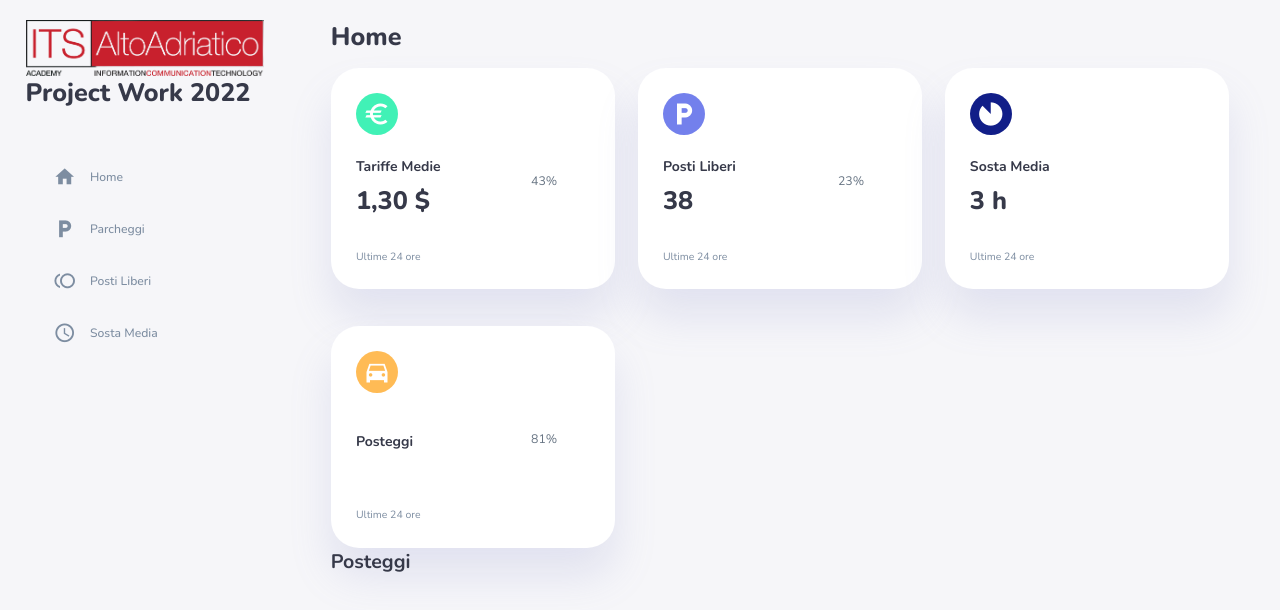
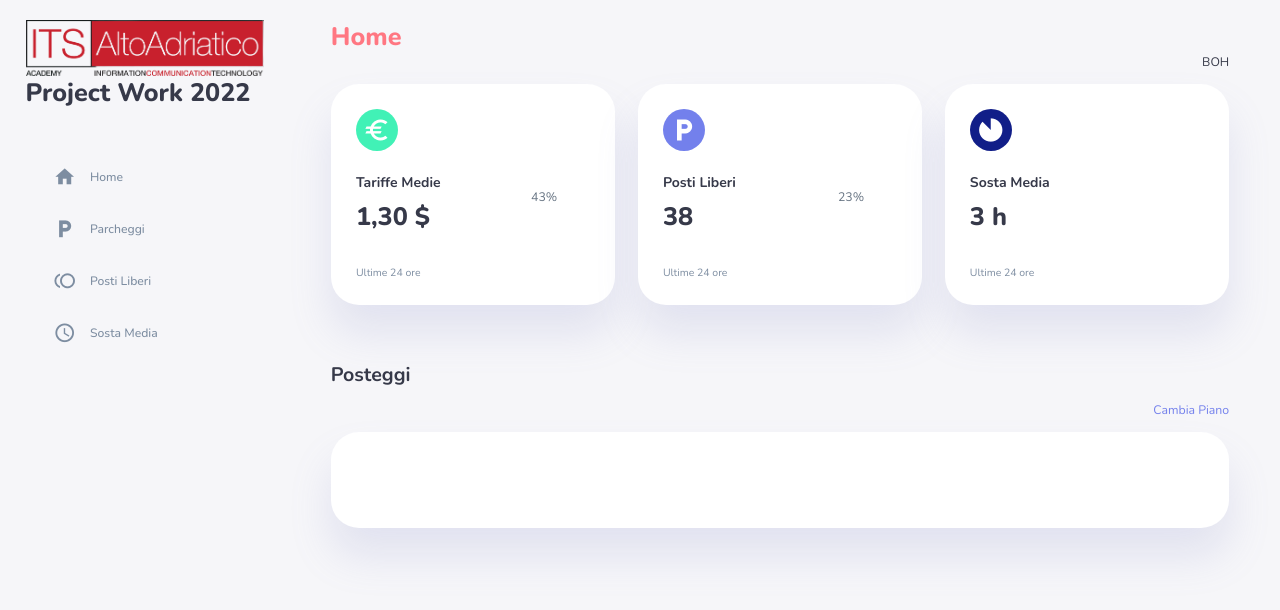
Before and after one commit to ClutchedIt/ProjectWork, a plain HTML site: page index.html in a window 1280 px wide. Drawn offline with nearby package versions, Linux system fonts and the light colour scheme.

Commit message:
Fixes and started with table view

```diff
--- a/index.html
+++ b/index.html
@@ -12,6 +12,7 @@
     </head>
     <body>
         <div class="container">
+            <!---------------  STARTING ASIDE  ---------------->
             <aside>
                 <div class="top">
                     <div class="logo">
@@ -43,8 +44,14 @@
                 </div>
             </aside>
             <!-------------------- END OF ASIDE -------------------->
+            <!-----------------  STARTING MAIN  ------------------->
             <main>
-                <h1>Home</h1>
+                <div class="header">
+                    <h1>Home</h1>
+                    <div class="top">
+                        <a href="#">BOH</a>
+                    </div>
+                </div>
 
                 <div class="insights">
                     <div class="TariffaMedia">
@@ -95,33 +102,42 @@
                         <small class="text-muted">Ultime 24 ore</small>
                     </div>
                     <!------------------- END OF USUAL PARKING LENGHT ------------------->
-                    <div class="Posteggi">
-                        <span class="material-icons-sharp">directions_car</span>
-                        <div class="middle">
-                            <div class="left">
-                                <h3>Posteggi</h3>
-                            </div>
-                            <div class="progress">
-                                <div class="number">
-                                    <p>81%</p>
-                                </div>
-                            </div>
-                        </div>
-                        <small class="text-muted">Ultime 24 ore</small>
-                    </div>
-                    <!------------------- END OF PARKING LOTS ------------------->
                 </div>
                 <!-----------------------  END OF INSIGHTS  ------------------->
-
+                <!------------------  STARTING TABLE  --------------------->
                 <div class="posteggi">
                     <h2>Posteggi</h2>
+                    <a href="#">Cambia Piano</a>
                     <table>
-                        <thread
+                        <thread>
+                            <tr>
+                                <th></th>
+                                <th></th>
+                                <th></th>
+                                <th></th>
+                                <th></th>
+                                <th></th>
+                                <th></th>
+                                <th></th>
+                                <th></th>
+                                <th></th>
+                            </tr>
+                        </thread>
+                        <tbody>
+                            <tr>
+                                <td></td>
+                                <td></td>
+                                <td></td>
+                                <td></td>
+                                <td></td>
+                            </tr>
+                        </tbody>
                     </table>
+                    <!----------------  END OF TABLE  ------------------>
                 </div>
             </main>
+            <!---------------------  END OF MAIN  ------------->
+
         </div>
-
-
     </body>
 </html>
--- a/style.css
+++ b/style.css
@@ -15,6 +15,7 @@
     --color-primary-variant: #111e88;
     --color-dark-variant: #677483;
     --color-background: #f6f6f9;
+    --color-background-argent: rgb(21, 62, 116);
 
     --card-border-radius: 2rem;
     --border-radius-1: 0.4rem;
@@ -96,12 +97,6 @@ small {
     font-size: 0.75rem;
 }
 
-.profile-photo {
-    width: 2.8rem;
-    height: 2.8rem;
-    border-radius: 50%;
-    overflow: hidden;
-}
 
 .text-muted {
     color: var(--color-info-dark)
@@ -218,7 +213,15 @@ main {
     margin-top: 1.4rem;
 }
 
+main .header {
+    text-align: left;
+    display: block;
+    color: var(--color-danger);
+}
 
+main .header > div.top {
+    text-align: right;
+}
 
 main .insights {
     display: grid;
@@ -259,10 +262,6 @@ main .insights > div.SostaMedia span {
     background: var(--color-primary-variant);
 }
 
-main .insights > div.Posteggi span {
-    background: var(--color-warning)
-}
-
 main .insights > div .middle {
     display: flex;
     align-items: center;
@@ -296,3 +295,43 @@ main .insights small{
     margin-top: 1.6rem;
     display: block;
 }
+
+main .posteggi {
+    margin-top: 4rem;
+    display: block;
+}
+
+main .posteggi h2 {
+    margin-bottom: 0.8rem;
+}
+
+main .posteggi table {
+    background: var(--color-white);
+    width: 100%;
+    border-radius: var(--card-border-radius);
+    padding: var(--card-padding);
+    text-align: center;
+    box-shadow: var(--box-shadow);
+    transition: all 300ms ease;
+}
+
+main .posteggi table:hover {
+    box-shadow: none;
+}
+
+main table tbody td {
+    height: 2.8rem;
+    border-bottom: 1px solid var(--color-light);
+    color: var(--color-dark-variant);
+}
+
+main table tbody tr:last-child td {
+    border: none;
+}
+
+main .posteggi a{
+    text-align: right;
+    display: block;
+    margin: 1rem auto;
+    color: var(--color-primary);
+}
```
Also changed, not shown: Images/AndreaBasso.png (deleted).
